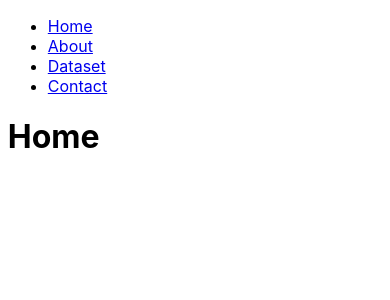
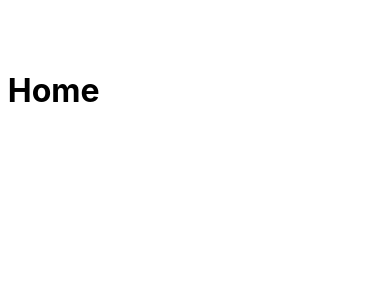
Before and after one commit to Aligoogles/DRA_Finance, a React (Create React App) app: page / in a window 390 px wide. Shown: the top 300 px of the page. Built offline with nearby package versions, Linux system fonts and the light colour scheme.

Commit message:
Created navbar css file and added some responsivness features for the nav bar

```diff
--- /dev/null
+++ b/src/components/navbar/NavBar.css
@@ -0,0 +1,107 @@
+
+.navContainer{
+    font-family: 'Franklin Gothic Medium', 'Arial Narrow', Arial, sans-serif;
+    color: #000000;
+    overflow: hidden;
+}
+
+.navBar ul {
+    width: 100%;
+    transition: 1s ease;
+    justify-content: center;
+    list-style: none;
+    display: flex;
+    align-items: center;
+    margin-top: 5%;
+}
+
+.navBar ul li {
+    margin-inline: 1%;
+    margin-block: 2%;
+}
+
+.navBar ul li a {
+    font-size: 16px;
+    color: #000000;
+    background-color: #ffffff;
+    text-decoration: none;
+    border: 1px solid;
+    padding: 10px;
+    font-style: italic;
+    text-align: center;
+}
+.navBar ul li a:hover {
+    background-color: #000000;
+    border: 1px solid #ffffff;
+    color: #ffffff;
+}
+
+.menu-icon .menu {
+    display: none;
+    color:#ffffff;
+    font-size: 55px;
+    cursor: pointer;
+}
+
+.closed {
+    display: none;
+    cursor: pointer;
+    color: #000000;
+    width: 100%;
+    justify-content: flex-start;
+}
+
+@media (max-width: 920px) {
+
+    .navBar {
+        position: fixed;
+        min-width: 50%;
+        margin-left: -7%;
+        height: 100vh;
+        background-color: rgb(159, 155, 155);
+        transition: 1s ease;
+        display: flex;
+        flex-direction: column;
+        top: -100%;
+    }
+
+    .navBar.active {
+        top: 0;
+        transition: 1s ease;
+    }
+
+    .navBar ul {
+        display: flex;
+        flex-direction: column;
+        align-items: flex-start;
+    }
+
+    .navBar ul li {
+        margin-block: 6%;
+        list-style: none;
+    }
+
+    .navBar ul li a {
+        font-size: 15px;
+        padding: 5px;
+    }
+
+    .menu-icon .menu {
+        display: block;
+        color:#ffffff;
+        font-size: 50px;
+        cursor: pointer;
+    }
+
+    .closed {
+        display: flex;
+        cursor: pointer;
+        color: #000000;
+        width: 100%;
+        justify-content: flex-start;
+    }
+
+    .closed.close {
+        font-size: 25px;
+    }
+}
--- a/src/components/navbar/NavBar.js
+++ b/src/components/navbar/NavBar.js
@@ -1,15 +1,32 @@
 import React from 'react'
 import {useState} from 'react'
 import { Link } from 'react-router-dom'
-
+import {Close, MenuOutlined} from '@material-ui/icons'
+import './NavBar.css';
 
 
 function NavBar () {
 
+    const [active, setActive] = useState(false);
+
+    function showMenu (e) {
+        e.preventDefault()
+        setActive(!active)
+    }
+
     return (
-        <div className="containerNav" >
-            <nav>
+        <div className="navContainer" >
+
+            <div className="menu-icon">
+                <MenuOutlined className="menu" onClick={showMenu} />
+            </div>
+
+            <nav className={active ? 'navBar active' : 'navBar' }>
                 <ul >
+
+                    <div className="closed">
+                        <Close className="close" onClick={showMenu} />
+                    </div>
 
                     <li>
                         <Link to="/" className="navText">Home</Link>
```
